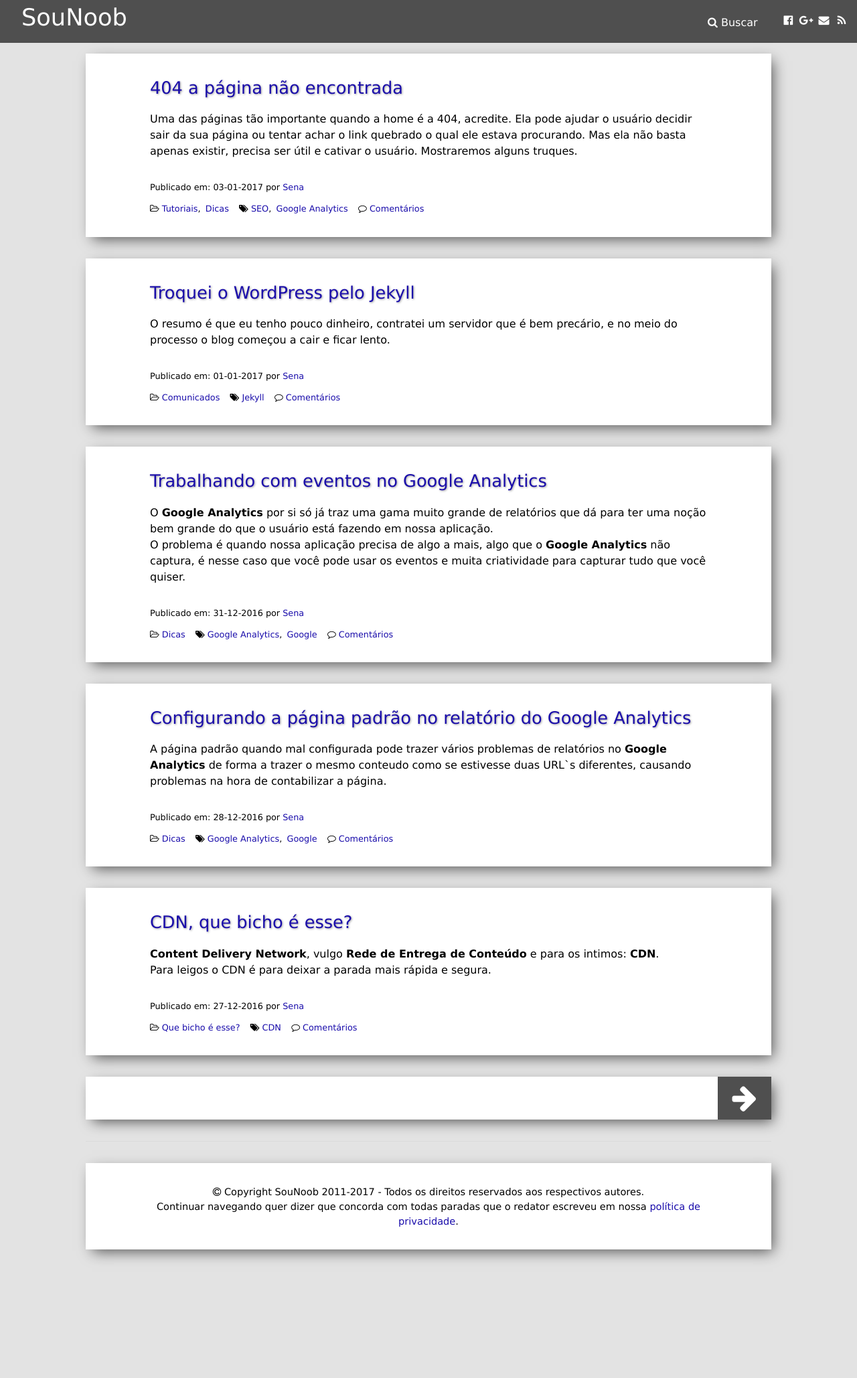
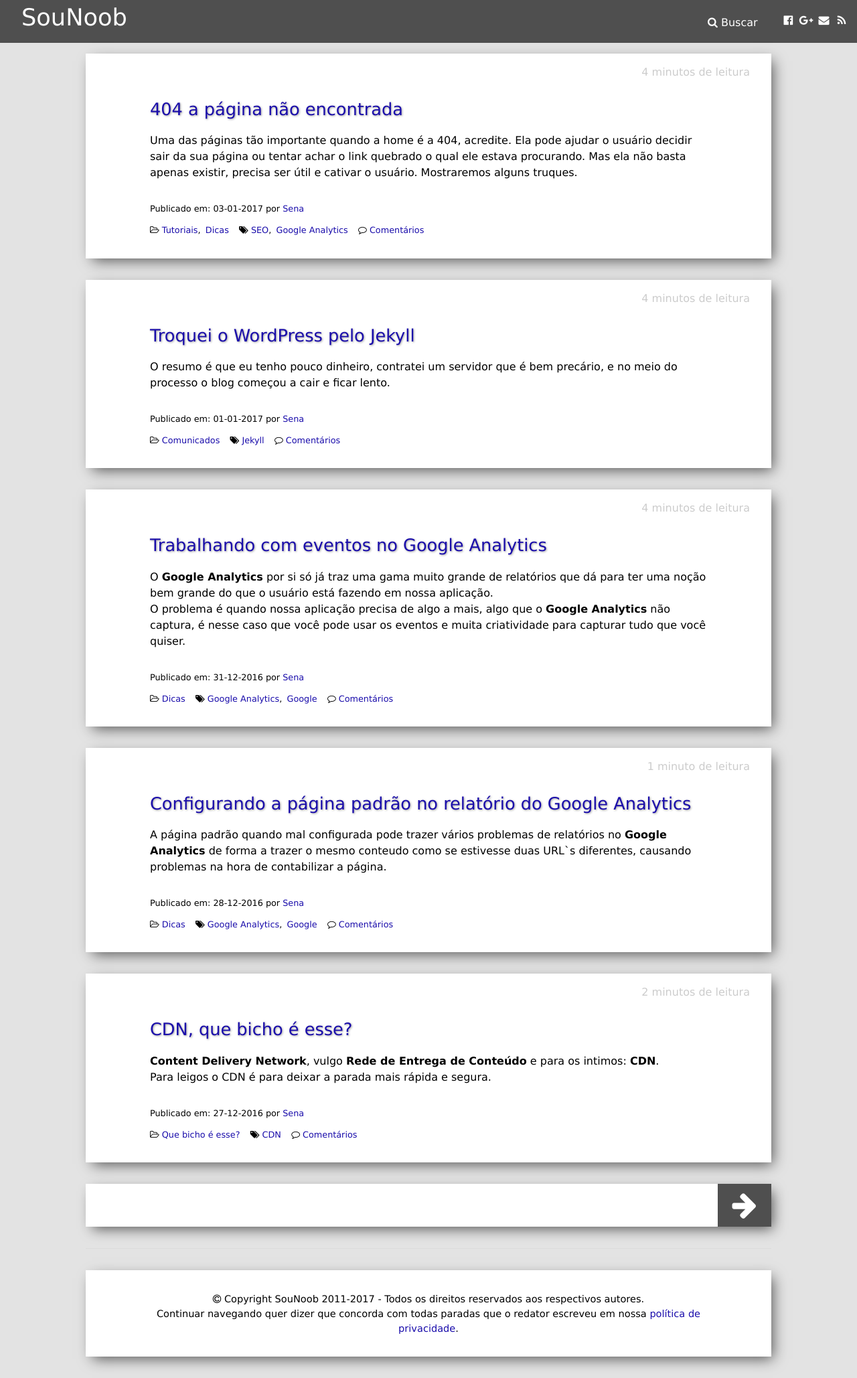
Before and after one commit to sounoob/sounoob.github.io, a Jekyll site: the page built from index.html, in a window 1280 px wide. Shown: the whole page at 67% size. Built offline with Jekyll 4.4.1, drawn with Linux system fonts in a browser that asks for light colours; the list of posts is cut into pages by our own code; comment, search, counter and statistics services are not loaded; before the commit the page ends 1898 px from its top, so only the background shows below that.

Commit message:
reading time

```diff
--- a/_includes/head.html
+++ b/_includes/head.html
@@ -4,7 +4,7 @@
     {% feed_meta %}
     <meta name="viewport" content="width=device-width, initial-scale=1">
     <meta name="theme-color" content="#4f4f4f">
-    <link rel="stylesheet" href="/assets/css/20170103.css">
+    <link rel="stylesheet" href="/assets/css/201701031.css">
     <link rel="publisher" href="{{ site.google_publisher }}"/>
     <meta property="og:locale" content="pt_BR"/>
     <meta name="twitter:card" content="{{ site.twitter_card }}"/>
--- a/_includes/reading_time.html
+++ b/_includes/reading_time.html
@@ -1,9 +1,9 @@
 {% assign post = page %}
-<div class="reading-time" title="Tempo estimado de leitura">
-    {% assign words = content | number_of_words %}
+<span class="reading-time" title="Tempo estimado de leitura">
+    {% assign words = post.content | number_of_words %}
     {% if words < 360 %}
     1 minuto
     {% else %}
     {{ words | divided_by:180 }} minutos
-    {% endif %}
-</div>
+    {% endif %} de leitura
+</span>
--- a/assets/css/_css.scss
+++ b/assets/css/_css.scss
@@ -242,6 +242,12 @@ h2 {
   position: absolute;
   right: 2rem;
   top: 1rem;
+  opacity: 0.2;
+  -webkit-transition-duration: 1s; /* Safari */
+  transition-duration: 1s;
+}
+.main-content .box.post:hover .reading-time {
+  opacity:1;
 }
 .main-content .post_image img {
   width: 100%;
@@ -283,8 +289,8 @@ h2 {
 .main-content .post .footer {
   margin-top: 2rem;
   font-size: .8rem;
+  position: relative;
 }
-
 .main-content .post .footer .fa {
   margin-left: .5rem;
 }
--- a/index.html
+++ b/index.html
@@ -14,6 +14,7 @@ layout: default
             </a>
         </div>
         {% endif %}
+        {% include reading_time.html %}
         <h2><a href="{{ post.url }}">{{ post.title }}</a></h2>
         <div class="excerpt">
             {{ post.excerpt | remove: '<p>' | remove: '</p>' }}
```
Also changed, not shown: assets/css/201701031.scss (renamed from assets/css/20170103.scss).
